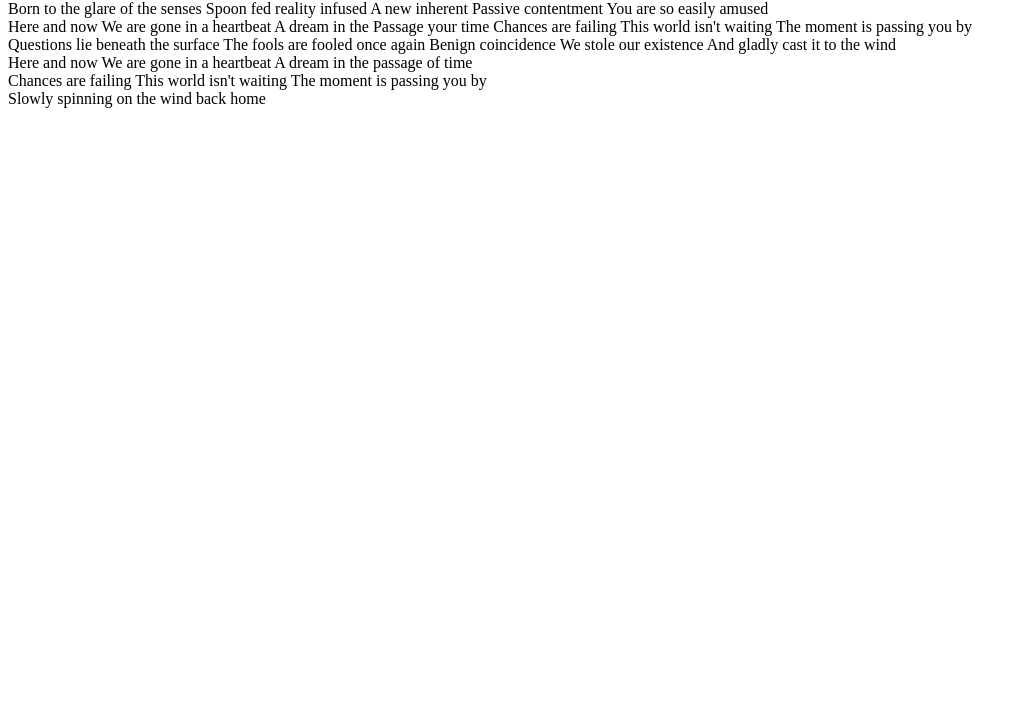
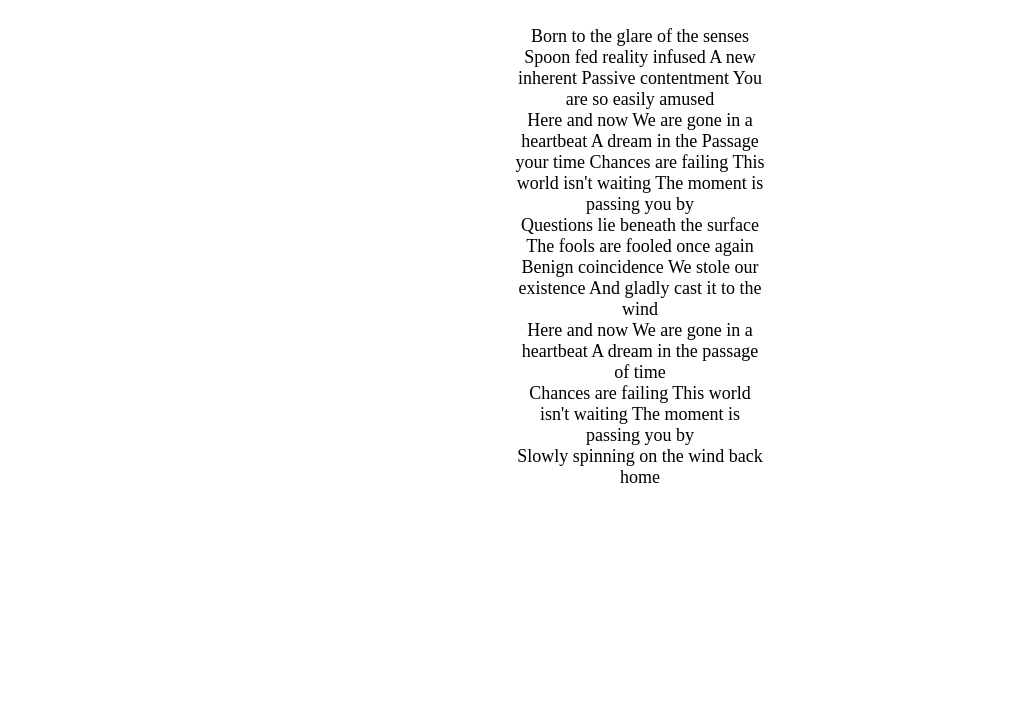
Before and after one commit to Montette/learning-git-2, a plain HTML site: page index.html in a window 1280 px wide. Shown: the part 80-800 px from the top of the page, without its empty margins (0-1026 px from the left). Drawn offline with Linux system fonts and the light colour scheme.

Commit message:
add styles for container and p

```diff
--- a/index.html
+++ b/index.html
@@ -4,6 +4,7 @@
 <head>
     <meta charset="UTF-8">
     <title>Document</title>
+    <link rel="stylesheet" href="style.css">
     <div class="container">
         <h1>Anathema - Leave No Trace</h1>
         <p>Born to the glare of the senses Spoon fed reality infused A new inherent Passive contentment You are so easily amused <br> Here and now We are gone in a heartbeat A dream in the Passage your time Chances are failing This world isn't waiting The moment is passing you by <br> Questions lie beneath the surface The fools are fooled once again Benign coincidence We stole our existence And gladly cast it to the wind <br> Here and now We are gone in a heartbeat A dream in the passage of time <br> Chances are failing This world isn't waiting The moment is passing you by <br> Slowly spinning on the wind back home</p>
--- a/style.css
+++ b/style.css
@@ -0,0 +1,14 @@
+.container {
+    width: 50%;
+    margin: 0 auto;
+    display: flex;
+    flex-direction: column;
+    justify-content: center;
+    align-items: center;
+}
+
+.container p {
+    text-align: center;;
+    width: 40%;
+    font-size: 18px;
+}
```
